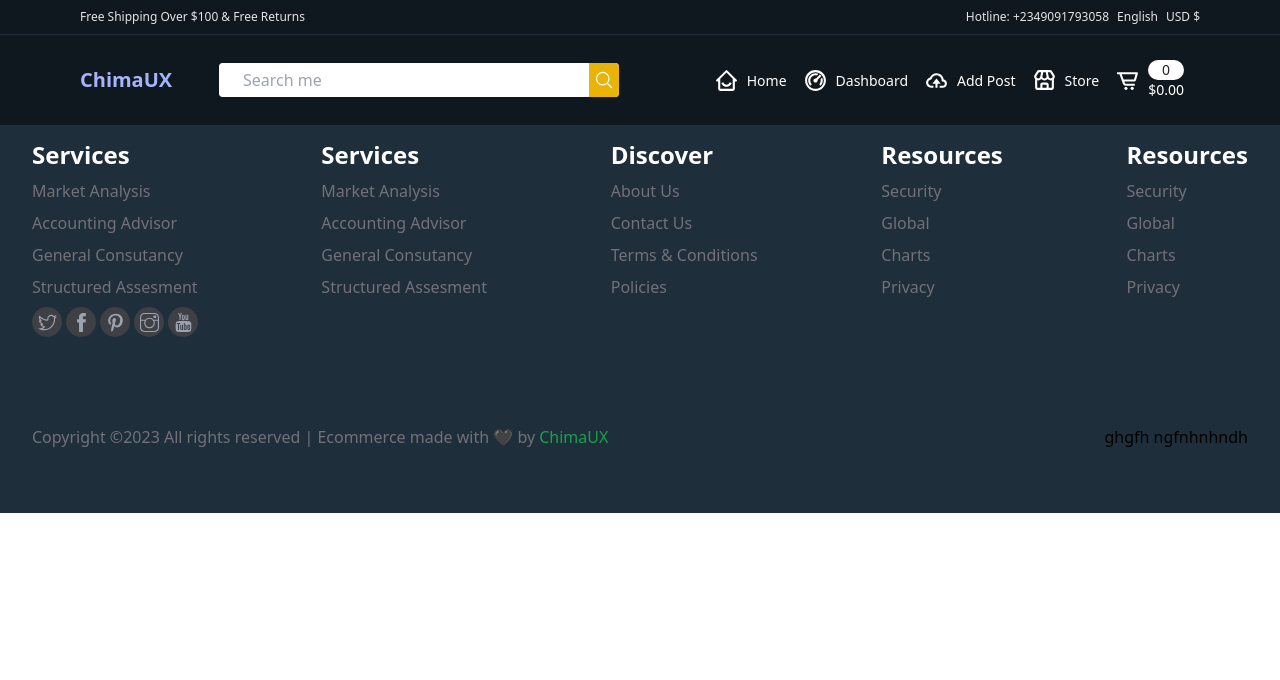
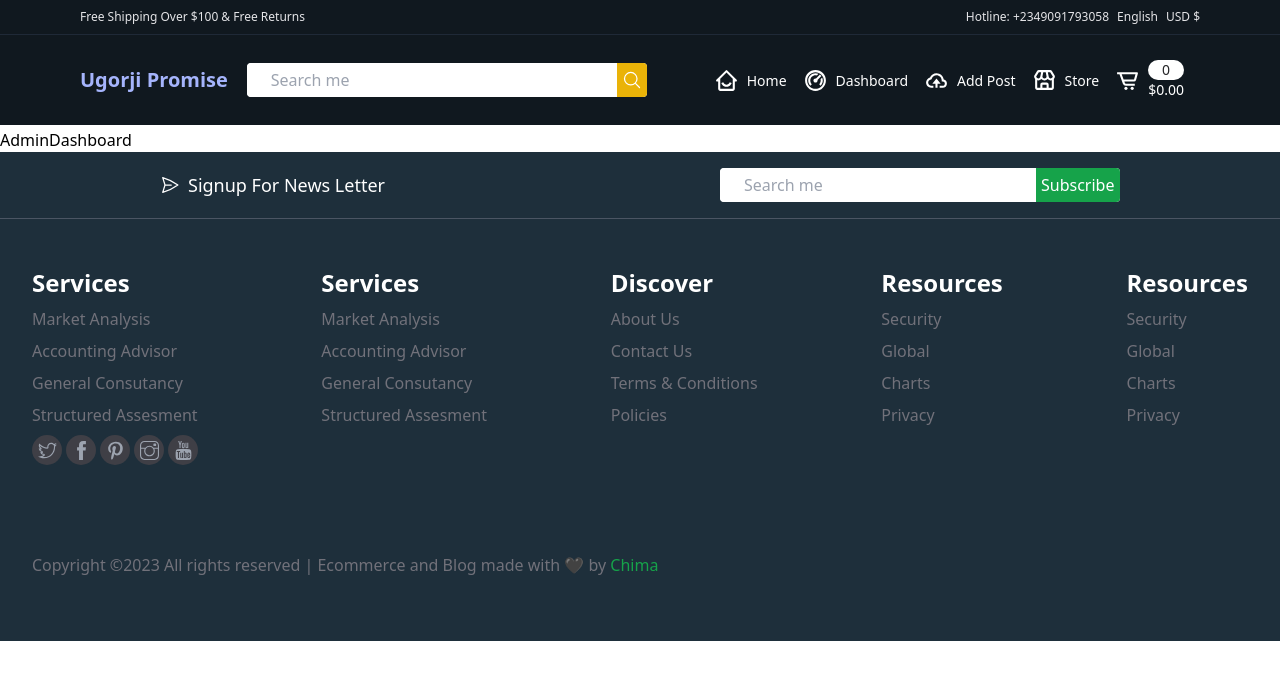
Before and after one commit to vintage-creator/Ecom-temp, a React (Create React App) app: page /AdminDashboard in a window 1280 px wide. Shown: the top 680 px of the page. Built offline with nearby package versions, Linux system fonts and the light colour scheme.

Commit message:
admin dashboard setup

```diff
--- a/src/components/Footer.jsx
+++ b/src/components/Footer.jsx
@@ -104,12 +104,12 @@ const Footer = () => {
               </div>
             </div>
 
-            <div className="md:flex md:items-center md:mt-14 md:justify-between">
+            <div className="md:flex md:items-center md:mt-14 md:justify-start">
               <p className="text-zinc-500 my-8">
-                Copyright ©2023 All rights reserved | Ecommerce made with
-                &#128420; by <span className="text-green-600">ChimaUX</span>
+                Copyright ©2023 All rights reserved | Ecommerce and Blog made with
+                &#128420; by <span className="text-green-600">Chima</span>
               </p>
-              ghgfh ngfnhnhndh
+
             </div>
           </footer>
         </div>
--- a/src/components/Header.jsx
+++ b/src/components/Header.jsx
@@ -46,7 +46,7 @@ const Header = () => {
         </div>
       </div>
       <div className="py-4 px-4 md:px-20 md:py-4 bg-[rgb(16,24,31)] lg:flex lg:items-center lg:justify-between">
-        <p className="text-xl font-bold text-indigo-300 mr-4">ChimaUX</p>
+        <p className="text-xl font-bold text-indigo-300 mr-4">Ugorji Promise</p>
         <div className="flex items-center justify-between space-x-6 my-3">
           <div className=" w-[70vw] flex rounded bg-white overflow-hidden justify-between  md:w-[30vw] md:min-w-[400px] ">
             <input
--- a/src/components/PaymentUserDetailsForm.jsx
+++ b/src/components/PaymentUserDetailsForm.jsx
@@ -1,7 +1,7 @@
 import React, { useContext, useState } from "react";
 import { FiMinimize2 } from "react-icons/fi";
 import myGlobalContext from "../context";
-import { v4 as uuidv4 } from "uuid";
+// import { v4 as uuidv4 } from "uuid";
 import "./Spinner.css";
 import { PaystackButton } from 'react-paystack'
 import { ToastContainer, toast } from 'react-toastify';
--- a/src/screens/AdminDashboard.jsx
+++ b/src/screens/AdminDashboard.jsx
@@ -2,7 +2,7 @@ import React from 'react'
 
 function AdminDashboard() {
   return (
-    <div>AdminDashboard</div>
+    <div className='pt-32'>AdminDashboard</div>
   )
 }
 
```
